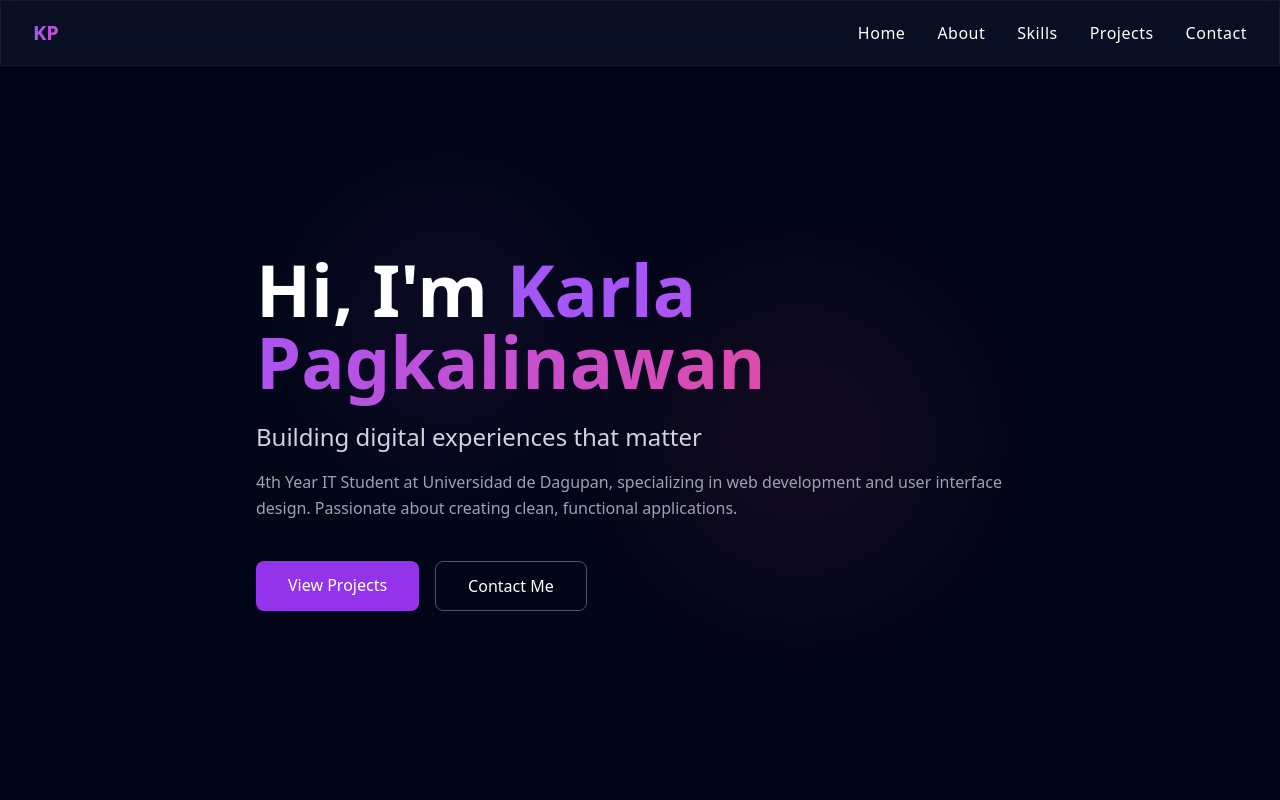
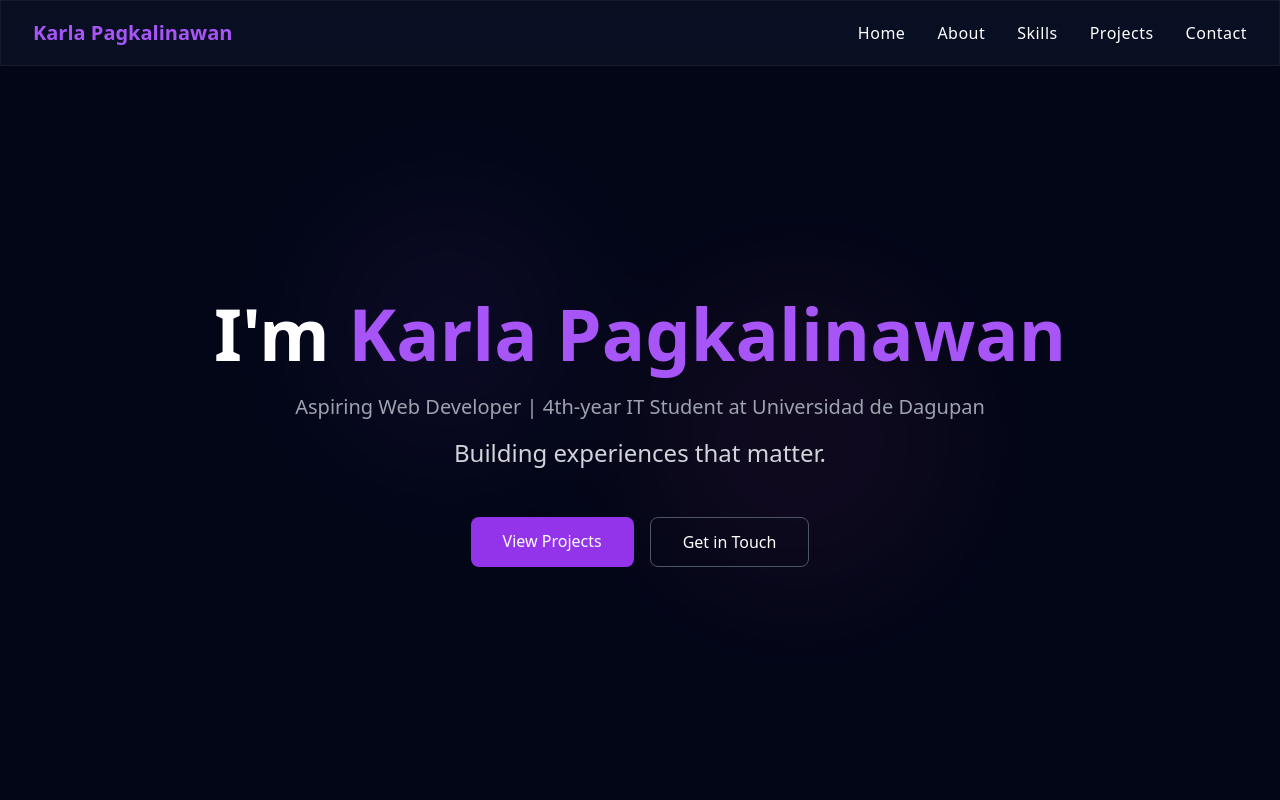
Before and after one commit to karlapagkalinawan/my-portfolio, a plain HTML site: page index.html in a window 1280 px wide. Shown: the top 800 px of the page. Drawn offline with nearby package versions, Linux system fonts and the light colour scheme.

Commit message:
Fix hero section layout and styling.html

```diff
--- a/index.html
+++ b/index.html
@@ -7,21 +7,8 @@
     <script src="https://cdn.tailwindcss.com"></script>
     <script src="https://unpkg.com/lucide@latest"></script>
     <style>
-        @keyframes fadeInUp {
-            from { opacity: 0; transform: translateY(30px); }
-            to { opacity: 1; transform: translateY(0); }
-        }
-        @keyframes gradientShift {
-            0%, 100% { background-position: 0% 50%; }
-            50% { background-position: 100% 50%; }
-        }
-        .fade-in-up { animation: fadeInUp 0.8s ease-out; }
         .gradient-text {
-            background: linear-gradient(120deg, #8b5cf6, #a855f7, #ec4899);
-            background-size: 200% auto;
-            -webkit-background-clip: text;
-            -webkit-text-fill-color: transparent;
-            animation: gradientShift 4s ease infinite;
+            color: #a855f7;
         }
         .glass {
             background: rgba(15, 23, 42, 0.6);
@@ -79,7 +66,7 @@
     <nav class="fixed w-full z-50 glass">
         <div class="max-w-7xl mx-auto px-4 sm:px-6 lg:px-8">
             <div class="flex justify-between items-center h-16">
-                <div class="text-xl font-bold gradient-text">KP</div>
+                <div class="text-xl font-bold gradient-text">Karla Pagkalinawan</div>
                 <div class="hidden md:flex space-x-8">
                     <a href="#home" class="nav-link">Home</a>
                     <a href="#about" class="nav-link">About</a>
@@ -108,14 +95,14 @@
             <div class="absolute top-1/4 left-1/4 w-64 h-64 bg-purple-500/20 rounded-full filter blur-3xl"></div>
             <div class="absolute bottom-1/4 right-1/4 w-80 h-80 bg-pink-500/20 rounded-full filter blur-3xl"></div>
         </div>
-        <div class="max-w-7xl mx-auto px-4 text-left relative z-10 fade-in-up">
-            <div class="max-w-3xl">
-                <h1 class="text-5xl md:text-7xl font-bold mb-6 leading-tight">Hi, I'm <span class="gradient-text">Karla Pagkalinawan</span></h1>
-                <p class="text-xl md:text-2xl text-gray-300 mb-4 font-light">Building digital experiences that matter</p>
-                <p class="text-base text-gray-400 mb-10 leading-relaxed">4th Year IT Student at Universidad de Dagupan, specializing in web development and user interface design. Passionate about creating clean, functional applications.</p>
-                <div class="flex gap-4 flex-wrap">
+        <div class="max-w-7xl mx-auto px-4 text-center relative z-10">
+            <div class="max-w-4xl mx-auto">
+                <h1 class="text-5xl md:text-7xl font-bold mb-6 leading-tight">I'm <span class="gradient-text">Karla Pagkalinawan</span></h1>
+                <p class="text-lg md:text-xl text-gray-400 mb-4 font-light">Aspiring Web Developer | 4th-year IT Student at Universidad de Dagupan</p>
+                <p class="text-xl md:text-2xl text-gray-300 mb-12 font-light leading-relaxed">Building experiences that matter.</p>
+                <div class="flex gap-4 justify-center flex-wrap">
                     <a href="#projects" class="bg-purple-600 hover:bg-purple-700 px-8 py-3 rounded-lg font-medium transition-all">View Projects</a>
-                    <a href="#contact" class="border border-gray-600 hover:border-purple-500 px-8 py-3 rounded-lg font-medium transition-all">Contact Me</a>
+                    <a href="#contact" class="border border-gray-600 hover:border-purple-500 px-8 py-3 rounded-lg font-medium transition-all">Get in Touch</a>
                 </div>
             </div>
         </div>
@@ -135,9 +122,7 @@
                 <div class="md:col-span-3 space-y-6">
                     <h2 class="text-4xl font-bold mb-4 gradient-text">About Me</h2>
                     <div class="section-line"></div>
-                    <p class="text-gray-400 leading-relaxed text-justify">I'm Karla Mae B. Pagkalinawan, a 4th Year IT student at Universidad de Dagupan.Throughout my academic journey, I've gained hands-on experience working with Laravel, React Native, Node.js, and MySQL.
-                    I've built projects that allowed me to deepen my understanding of web and mobile development, from designing user interfaces to managing databases.
-                    Each project has been a valuable learning experience that helped me refine my technical skills and discover new ways to approach development challenges.</p>
+                    <p class="text-gray-400 leading-relaxed text-justify">I'm Karla Mae B. Pagkalinawan, a 4th Year IT student at Universidad de Dagupan. Throughout my academic journey, I've gained hands-on experience working with Laravel, React Native, Node.js, and MySQL. I've built projects that allowed me to deepen my understanding of web and mobile development, from designing user interfaces to managing databases. Each project has been a valuable learning experience that helped me refine my technical skills and discover new ways to approach development challenges.</p>
                     <div class="grid grid-cols-2 gap-4 pt-6">
                         <div class="tech-badge p-4 rounded-lg">
                             <h3 class="text-purple-400 font-semibold mb-2">Focus Areas</h3>
@@ -157,7 +142,6 @@
         <div class="max-w-7xl mx-auto px-4">
             <h2 class="text-4xl font-bold mb-4 gradient-text">Tech Stack</h2>
             <div class="section-line"></div>
-            <p class="text-gray-400 mb-12 text-lg">Technologies and tools I work with</p>
 
             <div class="grid md:grid-cols-2 gap-8">
                 <div class="space-y-4">
@@ -242,7 +226,6 @@
         <div class="max-w-7xl mx-auto px-4">
             <h2 class="text-4xl font-bold mb-4 gradient-text">Featured Projects</h2>
             <div class="section-line"></div>
-            <p class="text-gray-400 mb-12 text-lg">Some of my recent work</p>
             <div class="grid md:grid-cols-2 lg:grid-cols-3 gap-8">
 
                 <article class="card rounded-xl overflow-hidden">
@@ -301,7 +284,6 @@
         <div class="max-w-4xl mx-auto px-4">
             <h2 class="text-4xl font-bold mb-4 gradient-text">Get In Touch</h2>
             <div class="section-line"></div>
-            <p class="text-gray-400 mb-12 text-lg">Let's connect and build something great together</p>
 
             <div class="grid md:grid-cols-2 gap-6 mb-12">
                 <a href="mailto:karlapagkalinawan@gmail.com" class="tech-badge p-6 rounded-xl hover:scale-105 transition-transform">
```
